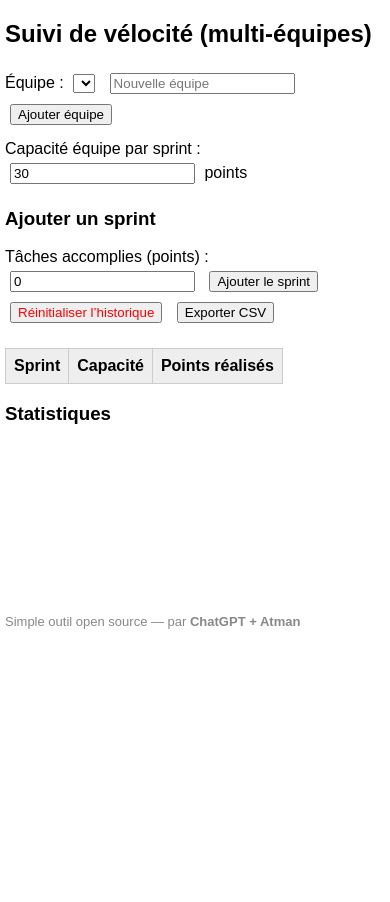
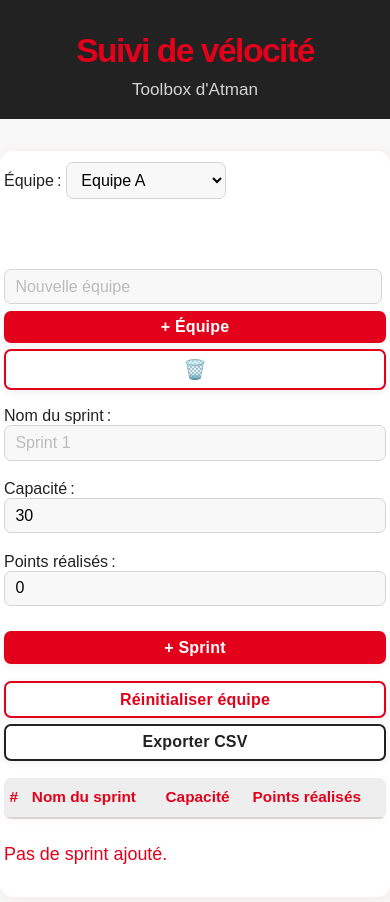
Before and after one commit to At-brian/Velocity, a plain HTML site: page index.html in a window 390 px wide. Both pictures are taken after a click on the button "Exporter CSV". Before the commit the page ends 844 px from the top, so only its background shows below. Drawn offline with nearby package versions, Linux system fonts and the light colour scheme.

Commit message:
Add files via upload

```diff
--- a/index.html
+++ b/index.html
@@ -2,215 +2,365 @@
 <html lang="fr">
 <head>
     <meta charset="UTF-8">
-    <title>Suivi de Vélocité Multi-Équipes</title>
-    <script src="https://cdn.jsdelivr.net/npm/chart.js"></script>
+    <title>Suivi de vélocité</title>
     <style>
-        body { font-family: Arial, sans-serif; margin: 40px; }
-        input, button, select { margin: 5px; }
-        table { border-collapse: collapse; margin-top: 20px; }
-        th, td { border: 1px solid #ccc; padding: 8px; text-align: center; }
-        th { background: #eee; }
-        .row { margin-bottom: 10px; }
-        @media (max-width: 700px) {
-            body { margin: 5px; }
-            canvas { width: 100% !important; height: auto !important; }
+        body {
+            font-family: 'Arial', 'Helvetica Neue', sans-serif;
+            background: #f8f8f8;
+            margin: 0;
+            padding: 0;
+            color: #222;
         }
+        header {
+            background: #222;
+            color: #e2001a;
+            padding: 2rem 1rem 1.2rem 1rem;
+            text-align: center;
+            margin-bottom: 2rem;
+        }
+        h2 {
+            margin: 0 0 0.3em 0;
+            font-weight: 700;
+            font-size: 2.1rem;
+            letter-spacing: -1.5px;
+            color: #e2001a;
+            display: inline-block;
+        }
+        .subtitle {
+            color: #fff;
+            font-size: 1.07em;
+            opacity: 0.8;
+        }
+        main {
+            max-width: 680px;
+            margin: 0 auto;
+            background: #fff;
+            border-radius: 13px;
+            box-shadow: 0 2px 14px #e2001a11;
+            padding: 2rem 1.1rem 2.3rem 1.1rem;
+        }
+        .row, .actions {
+            display: flex;
+            flex-wrap: wrap;
+            gap: 1rem;
+            margin-bottom: 1.1rem;
+            align-items: center;
+        }
+        .row label {
+            flex: 1 0 100px;
+            min-width: 100px;
+            font-weight: 500;
+            color: #222;
+        }
+        .row input[type="text"], .row select {
+            min-width: 160px;
+        }
+        .row .delete-btn {
+            background: #fff;
+            color: #e2001a;
+            border: 2px solid #e2001a;
+            border-radius: 7px;
+            font-size: 1.18em;
+            padding: 0.40em 0.7em 0.37em 0.7em;
+            cursor: pointer;
+            transition: background 0.15s, color 0.15s;
+        }
+        .row .delete-btn:hover {
+            background: #e2001a;
+            color: #fff;
+        }
+        .inputs {
+            display: grid;
+            grid-template-columns: repeat(3, 1fr) auto;
+            gap: 1rem;
+            margin-bottom: 1.1rem;
+            align-items: end;
+        }
+        .inputs label {
+            display: flex;
+            flex-direction: column;
+            font-weight: 500;
+            color: #222;
+        }
+        .inputs input {
+            width: 100%;
+            min-width: 90px;
+            box-sizing: border-box;
+        }
+        select, input {
+            border: 1px solid #d5d5d5;
+            border-radius: 7px;
+            padding: 0.48rem 0.65rem;
+            font-size: 1rem;
+            background: #f8f8f8;
+            margin-right: 4px;
+            outline: none;
+            transition: border .2s;
+        }
+        select:focus, input:focus {
+            border-color: #e2001a;
+            background: #fff;
+        }
+        button {
+            background: #e2001a;
+            color: #fff;
+            border: none;
+            border-radius: 7px;
+            padding: 0.45rem 1.13rem;
+            font-size: 1rem;
+            cursor: pointer;
+            font-weight: 600;
+            transition: background 0.15s, box-shadow 0.2s;
+            box-shadow: 0 2px 8px #2221;
+            letter-spacing: 0.01em;
+        }
+        button:hover, button:focus {
+            background: #222;
+            color: #fff;
+        }
+        button[style*="red"] {
+            background: #fff;
+            color: #e2001a;
+            border: 2px solid #e2001a;
+        }
+        button[style*="red"]:hover {
+            background: #e2001a;
+            color: #fff;
+        }
+        button[style*="green"] {
+            background: #fff;
+            color: #222;
+            border: 2px solid #222;
+        }
+        button[style*="green"]:hover {
+            background: #222;
+            color: #fff;
+        }
+        table {
+            width: 100%;
+            border-collapse: collapse;
+            background: #fff;
+            margin-bottom: 1.6rem;
+            border-radius: 7px;
+            overflow: hidden;
+            box-shadow: 0 2px 7px #e2001a0b;
+        }
+        th, td {
+            padding: 0.67em 0.35em;
+            text-align: left;
+        }
+        th {
+            background: #eeeeee;
+            font-weight: 600;
+            color: #e2001a;
+            font-size: 1.07em;
+            border-bottom: 2px solid #d5d5d5;
+        }
+        tr:nth-child(even) td {
+            background: #fafafa;
+        }
+        tr:hover td {
+            background: #ffe8eb44;
+        }
+        #stats {
+            font-size: 1.12em;
+            margin-top: 1em;
+            color: #e2001a;
+        }
+        @media (max-width: 780px) {
+            .inputs {
+                grid-template-columns: 1fr;
+            }
+            .inputs button {
+                width: 100%;
+                margin-top: 0.4em;
+            }
+        }
+        @media (max-width: 680px) {
+            main { padding: 0.7rem 0.25rem 2rem 0.25rem; }
+            .row, .actions { flex-direction: column; align-items: stretch; gap: 0.4rem; }
+            table, th, td { font-size: 0.98em; }
+            .inputs label { margin-bottom: 0.2em; }
+        }
+        footer {
+            text-align: center;
+            color: #b0b3bc;
+            margin-top: 2.5em;
+            font-size: .98em;
+        }
+        ::placeholder { color: #bbb; }
     </style>
 </head>
 <body>
-    <h2>Suivi de vélocité (multi-équipes)</h2>
-
+    <header>
+        <h2>Suivi de vélocité</h2>
+        <div class="subtitle">Toolbox d'Atman</div>
+    </header>
+    <main>
         <div class="row">
-        <label>Équipe :
+            <label>Équipe :
                 <select id="teamSelect"></select>
             </label>
             <input id="newTeamInput" placeholder="Nouvelle équipe">
-        <button onclick="addTeam()">Ajouter équipe</button>
+            <button id="addTeamBtn" title="Ajouter une nouvelle équipe">+ Équipe</button>
+            <button class="delete-btn" id="deleteTeamBtn" title="Supprimer l’équipe sélectionnée">🗑️</button>
         </div>
-
-    <div class="row">
-        <label>Capacité équipe par sprint :
-            <input id="capacityInput" type="number" min="1" value="30"> points
+        <form class="inputs" onsubmit="return false;">
+            <label>Nom du sprint :
+                <input id="sprintNameInput" placeholder="Sprint 1">
             </label>
-    </div>
-
-    <h3>Ajouter un sprint</h3>
-    <label>Tâches accomplies (points) :
+            <label>Capacité :
+                <input id="capacityInput" type="number" min="1" value="30">
+            </label>
+            <label>Points réalisés :
                 <input id="doneInput" type="number" min="0" value="0">
             </label>
-    <button onclick="addSprint()">Ajouter le sprint</button>
-    <button onclick="resetSprints()" style="color:red">Réinitialiser l’historique</button>
-    <button onclick="exportCSV()">Exporter CSV</button>
-
+            <button id="addSprintBtn" title="Ajouter ce sprint">+ Sprint</button>
+        </form>
+        <div class="actions">
+            <button id="resetBtn" style="red">Réinitialiser équipe</button>
+            <button id="exportBtn" style="green">Exporter CSV</button>
+        </div>
         <table id="velocityTable">
             <tr>
-            <th>Sprint</th>
+                <th>#</th>
+                <th>Nom du sprint</th>
                 <th>Capacité</th>
                 <th>Points réalisés</th>
             </tr>
         </table>
+        <div id="stats"></div>
+    </main>
+    <footer>
 
-    <h3>Statistiques</h3>
-    <div id="stats"></div>
-
-    <canvas id="velocityChart" width="600" height="200"></canvas>
-
-    <footer style="margin-top: 40px; font-size: small; color: #888;">
-        Simple outil open source — par <b>ChatGPT + Atman</b>
     </footer>
-
     <script>
-        // Structure : { "NomEquipe1": [ {capacity, done}, ... ], ... }
-        let allTeams = JSON.parse(localStorage.getItem('velocityMultiTeams')) || {};
+    document.addEventListener("DOMContentLoaded", function() {
+        let allTeams;
+        try {
+            allTeams = JSON.parse(localStorage.getItem('myTeamsStorage'));
+            if (!allTeams || typeof allTeams !== 'object') throw new Error();
+        } catch(e) {
+            allTeams = {"Equipe A": []};
+        }
         let currentTeam = Object.keys(allTeams)[0] || "Equipe A";
-        if (!allTeams[currentTeam]) allTeams[currentTeam] = [];
-
-        // Initialisation sélecteur
+        const teamSelect = document.getElementById('teamSelect');
+        const newTeamInput = document.getElementById('newTeamInput');
+        const addTeamBtn = document.getElementById('addTeamBtn');
+        const deleteTeamBtn = document.getElementById('deleteTeamBtn');
+        const sprintNameInput = document.getElementById('sprintNameInput');
+        const capacityInput = document.getElementById('capacityInput');
+        const doneInput = document.getElementById('doneInput');
+        const addSprintBtn = document.getElementById('addSprintBtn');
+        const velocityTable = document.getElementById('velocityTable');
+        const resetBtn = document.getElementById('resetBtn');
+        const exportBtn = document.getElementById('exportBtn');
+        const statsDiv = document.getElementById('stats');
+        function save() { localStorage.setItem('myTeamsStorage', JSON.stringify(allTeams)); }
         function updateTeamSelect() {
-            const select = document.getElementById('teamSelect');
-            select.innerHTML = '';
+            teamSelect.innerHTML = '';
             Object.keys(allTeams).forEach(team => {
                 let option = document.createElement('option');
                 option.value = team;
                 option.innerText = team;
-                select.appendChild(option);
+                teamSelect.appendChild(option);
             });
-            select.value = currentTeam;
+            teamSelect.value = currentTeam;
+            // Désactive suppression si une seule équipe
+            deleteTeamBtn.disabled = Object.keys(allTeams).length <= 1;
         }
-
-        document.getElementById('teamSelect').onchange = function() {
-            currentTeam = this.value;
-            updateTable();
-            updateStats();
-            updateChart();
-            document.getElementById('capacityInput').value = getLastCapacity() || 30;
-        };
-
-        // Correction ici !
-        function addTeam() {
-            const name = document.getElementById('newTeamInput').value.trim();
-            if (name && !allTeams[name]) {
-                allTeams[name] = [];
-                currentTeam = name;
-                saveTeams();
-                updateTeamSelect();
-                document.getElementById('teamSelect').value = currentTeam;
-                document.getElementById('teamSelect').dispatchEvent(new Event('change'));
-                document.getElementById('newTeamInput').value = '';
-            }
-        }
-
-        function getLastCapacity() {
-            let sprints = allTeams[currentTeam];
-            if (sprints.length === 0) return null;
-            return sprints[sprints.length-1].capacity;
-        }
-
-        function addSprint() {
-            const capacity = parseInt(document.getElementById('capacityInput').value, 10);
-            const done = parseInt(document.getElementById('doneInput').value, 10);
-            allTeams[currentTeam].push({capacity, done});
-            saveTeams();
-            updateTable();
-            updateStats();
-            updateChart();
-        }
-
-        function resetSprints() {
-            if (confirm("Supprimer tout l'historique de cette équipe ?")) {
-                allTeams[currentTeam] = [];
-                saveTeams();
-                updateTable();
-                updateStats();
-                updateChart();
-            }
-        }
-
-        function saveTeams() {
-            localStorage.setItem('velocityMultiTeams', JSON.stringify(allTeams));
-        }
-
         function updateTable() {
-            const table = document.getElementById('velocityTable');
-            table.innerHTML = '<tr><th>Sprint</th><th>Capacité</th><th>Points réalisés</th></tr>';
+            velocityTable.innerHTML = '<tr><th>#</th><th>Nom du sprint</th><th>Capacité</th><th>Points réalisés</th></tr>';
             allTeams[currentTeam].forEach((sprint, idx) => {
-                table.innerHTML += `<tr>
+                velocityTable.innerHTML += `<tr>
                     <td>${idx+1}</td>
+                    <td>${sprint.name ? sprint.name : ''}</td>
                     <td>${sprint.capacity}</td>
                     <td>${sprint.done}</td>
                 </tr>`;
             });
         }
-
         function updateStats() {
             let sprints = allTeams[currentTeam];
             if (!sprints || sprints.length === 0) {
-                document.getElementById('stats').innerHTML = 'Pas de sprint ajouté.';
+                statsDiv.innerHTML = 'Pas de sprint ajouté.';
                 return;
             }
             const total = sprints.reduce((sum, s) => sum + s.done, 0);
             const avg = (total / sprints.length).toFixed(2);
-            document.getElementById('stats').innerHTML = `
-                <b>Vélocité moyenne :</b> ${avg} points/sprint<br>
-                <b>Prévision :</b> à ce rythme, il faudra ${(sprints[sprints.length-1].capacity / avg).toFixed(1)} sprints pour remplir la capacité saisie.
-            `;
+            statsDiv.innerHTML = `<b>Vélocité moyenne :</b> ${avg} points/sprint`;
         }
-
-        // Export CSV
-        function exportCSV() {
+        addTeamBtn.onclick = function() {
+            const name = newTeamInput.value.trim();
+            if (name && !allTeams[name]) {
+                allTeams[name] = [];
+                currentTeam = name;
+                save();
+                updateTeamSelect();
+                updateTable();
+                updateStats();
+                newTeamInput.value = '';
+            }
+        };
+        teamSelect.onchange = function() {
+            currentTeam = this.value;
+            updateTable();
+            updateStats();
+        };
+        addSprintBtn.onclick = function() {
+            const sprintName = sprintNameInput.value.trim();
+            const capacity = parseInt(capacityInput.value, 10);
+            const done = parseInt(doneInput.value, 10);
+            if (!isNaN(capacity) && !isNaN(done)) {
+                allTeams[currentTeam].push({name: sprintName, capacity, done});
+                save();
+                updateTable();
+                updateStats();
+                sprintNameInput.value = '';
+            }
+        };
+        resetBtn.onclick = function() {
+            if (confirm("Effacer tous les sprints de cette équipe ?")) {
+                allTeams[currentTeam] = [];
+                save();
+                updateTable();
+                updateStats();
+            }
+        };
+        deleteTeamBtn.onclick = function() {
+            if (Object.keys(allTeams).length <= 1) {
+                alert("Il doit rester au moins une équipe !");
+                return;
+            }
+            if (confirm(`Supprimer définitivement l'équipe "${currentTeam}" ?`)) {
+                delete allTeams[currentTeam];
+                // Sélectionne la première équipe restante
+                currentTeam = Object.keys(allTeams)[0];
+                save();
+                updateTeamSelect();
+                updateTable();
+                updateStats();
+            }
+        };
+        exportBtn.onclick = function() {
             let sprints = allTeams[currentTeam];
             if (!sprints || sprints.length === 0) return;
-            let csv = "Sprint,Capacité,Points réalisés
-";
+            let csv = "Numéro,Nom du sprint,Capacité,Points réalisés\n";
             sprints.forEach((s, idx) => {
-                csv += `${idx+1},${s.capacity},${s.done}
-`;
+                csv += `${idx+1},"${s.name ? s.name.replace(/"/g, '""') : ''}",${s.capacity},${s.done}\n`;
             });
             let blob = new Blob([csv], {type: 'text/csv'});
             let url = URL.createObjectURL(blob);
             let a = document.createElement('a');
             a.href = url;
-            a.download = `velocite_${currentTeam.replace(/\s/g,'_')}.csv`;
+            a.download = `velocite_${currentTeam.replace(/\\s/g,'_')}.csv`;
             a.click();
             URL.revokeObjectURL(url);
-        }
-
-        // Chart.js graph
-        let chart;
-        function updateChart() {
-            let sprints = allTeams[currentTeam] || [];
-            let labels = sprints.map((s, i) => "Sprint " + (i + 1));
-            let data = sprints.map(s => s.done);
-
-            const ctx = document.getElementById('velocityChart').getContext('2d');
-            if (chart) chart.destroy();
-            chart = new Chart(ctx, {
-                type: 'line',
-                data: {
-                    labels: labels,
-                    datasets: [{
-                        label: 'Vélocité (points réalisés)',
-                        data: data,
-                        fill: false,
-                        tension: 0.2,
-                        pointRadius: 4,
-                        borderWidth: 2
-                    }]
-                },
-                options: {
-                    responsive: false,
-                    plugins: {legend: {display: false}},
-                    scales: {y: {beginAtZero: true}}
-                }
-            });
-        }
-
-        // Init affichage
+        };
         updateTeamSelect();
-        document.getElementById('capacityInput').value = getLastCapacity() || 30;
         updateTable();
         updateStats();
-        updateChart();
+    });
     </script>
 </body>
 </html>
```
Also changed, not shown: package-lock.json (added). Lines whose indentation alone changed are shown as unchanged.
